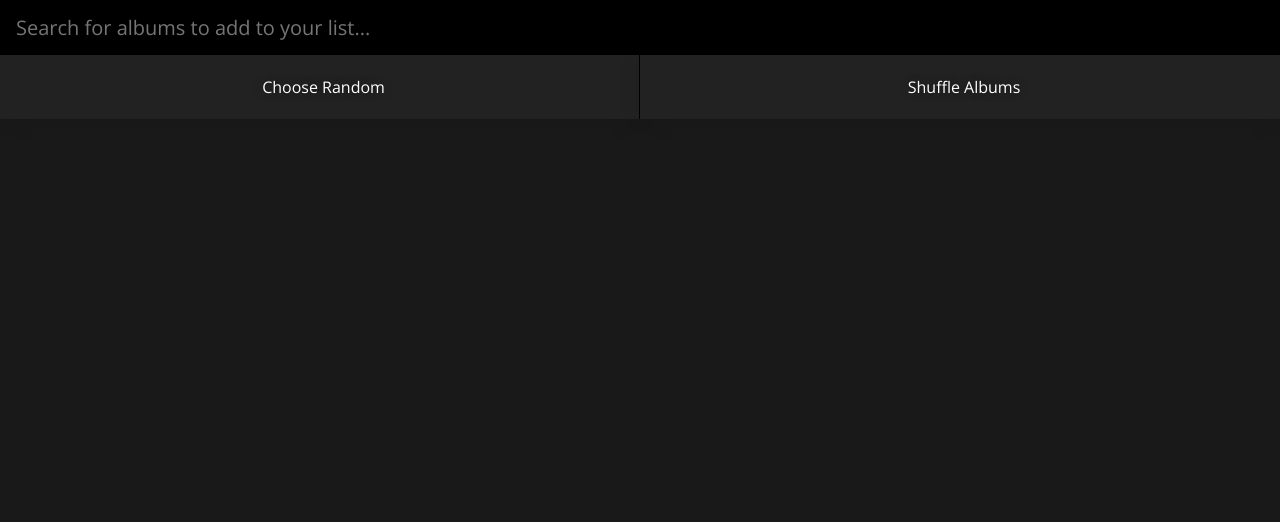
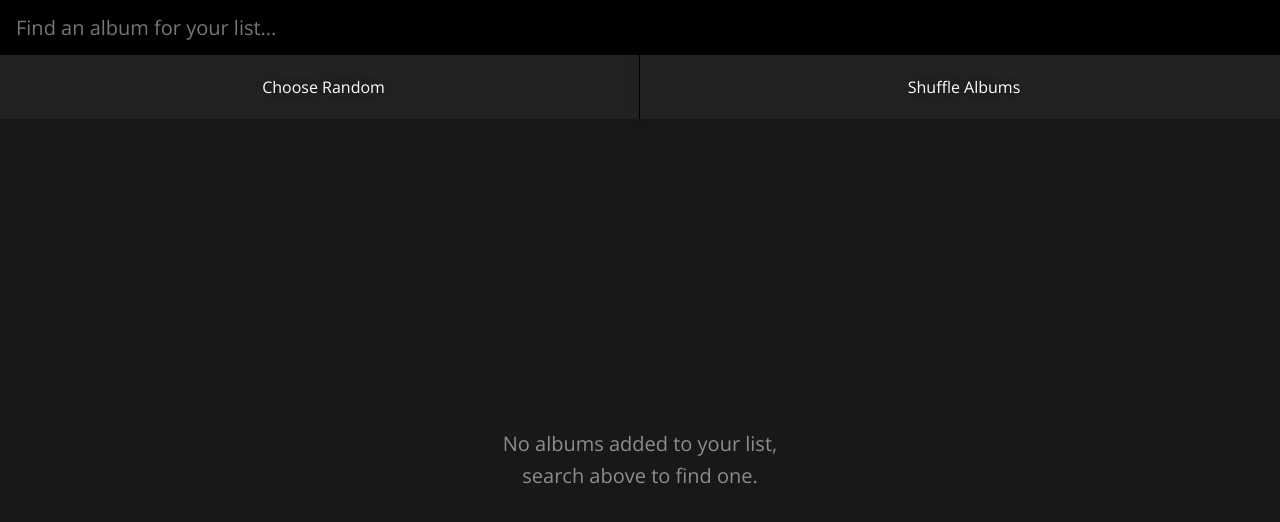
Before and after one commit to spykr/album-shuffle-app, a Next.js app: page / in a window 1280 px wide. Shown: the top 522 px of the page. Built offline with nearby package versions, Linux system fonts and the light colour scheme; some icons are missing.

Commit message:
Add loading and empty states for album list

```diff
--- a/src/components/AlbumGrid/AlbumGrid.js
+++ b/src/components/AlbumGrid/AlbumGrid.js
@@ -2,13 +2,24 @@ import React from "react";
 
 import Styled from "./AlbumGrid.styles";
 import Album from "./AlbumGridItem";
+import { Loader } from "@/components/ui";
 
-const AlbumGrid = ({ albums }) => {
+const AlbumGrid = ({ albums, loading }) => {
   return (
     <Styled.AlbumGrid>
-      {albums.map((album, i) => (
-        <Album key={album.url} album={album} index={i} />
-      ))}
+      {loading ? (
+        <Loader backgroundColor="transparent" />
+      ) : albums.length === 0 ? (
+        <Styled.EmptyListText>
+          No albums added to your list,
+          <br />
+          search above to find one.
+        </Styled.EmptyListText>
+      ) : (
+        albums.map((album, i) => (
+          <Album key={album.url} album={album} index={i} />
+        ))
+      )}
     </Styled.AlbumGrid>
   );
 };
--- a/src/components/AlbumGrid/AlbumGrid.styles.js
+++ b/src/components/AlbumGrid/AlbumGrid.styles.js
@@ -2,7 +2,9 @@ import styled from "styled-components";
 
 const AlbumGrid = styled.div`
   display: grid;
+  flex-grow: 1;
   grid-template-columns: repeat(2, 1fr);
+  position: relative;
 
   @media (min-width: 375px) {
     grid-template-columns: repeat(3, 1fr);
@@ -17,6 +19,22 @@ const AlbumGrid = styled.div`
   }
 `;
 
+const EmptyListText = styled.p`
+  box-sizing: border-box;
+  color: white;
+  font-size: 20px;
+  font-weight: 300;
+  line-height: 1.6;
+  margin: 0;
+  opacity: 0.5;
+  position: absolute;
+  text-align: center;
+  top: 50%;
+  transform: translateY(-50%);
+  width: 100%;
+`;
+
 export default {
   AlbumGrid,
+  EmptyListText,
 };
--- a/src/components/AlbumSearch/AlbumSearch.js
+++ b/src/components/AlbumSearch/AlbumSearch.js
@@ -46,7 +46,7 @@ const AlbumSearch = ({ albums, onSelectResult }) => {
   return (
     <Styled.AlbumSearch>
       <Styled.Input
-        placeholder="Search for albums to add to your list..."
+        placeholder="Find an album for your list..."
         onChange={e => setSearch(e.target.value)}
         value={search}
         typing={search !== ""}
--- a/src/containers/AlbumDetail.js
+++ b/src/containers/AlbumDetail.js
@@ -11,8 +11,8 @@ import { Button, Image, Loader } from "@/components/ui";
 
 const AlbumDetail = ({ index }) => {
   const router = useRouter();
-  const { albums, loadedAlbums, deleteAlbum } = useContext(AlbumsContext);
-  if (!loadedAlbums) {
+  const { albums, loadingAlbums, deleteAlbum } = useContext(AlbumsContext);
+  if (loadingAlbums) {
     return <Loader backgroundColor="transparent" />;
   }
 
--- a/src/containers/Home.js
+++ b/src/containers/Home.js
@@ -8,7 +8,9 @@ import AlbumGrid from "@/components/AlbumGrid";
 
 const Home = () => {
   const router = useRouter();
-  const { albums, addAlbum, shuffleAlbums } = useContext(AlbumsContext);
+  const { albums, loadingAlbums, addAlbum, shuffleAlbums } = useContext(
+    AlbumsContext,
+  );
 
   const goToRandomAlbum = () => {
     if (albums.length === 0) return;
@@ -33,7 +35,7 @@ const Home = () => {
           </Styled.Button>
         </Styled.ButtonContainer>
       </Styled.Header>
-      <AlbumGrid albums={albums} />
+      <AlbumGrid albums={albums} loading={loadingAlbums} />
     </>
   );
 };
--- a/src/pages/_app.js
+++ b/src/pages/_app.js
@@ -1,6 +1,6 @@
 import App from "next/app";
 import Head from "next/head";
-import React, { useEffect, useRef, useState } from "react";
+import React, { useEffect, useState } from "react";
 import shuffle from "lodash/shuffle";
 import { createGlobalStyle } from "styled-components";
 import normalize from "styled-normalize";
@@ -29,12 +29,14 @@ const GlobalStyle = createGlobalStyle`
     display: flex;
     flex-direction: column;
     height: 100%;
+    min-height: 100vh;
     width: 100%;
   }
 `;
 
 const MyComponent = ({ children }) => {
   const [albums, setAlbums] = useState([]);
+  const [loadingAlbums, setLoadingAlbums] = useState(true);
   const addAlbum = album => {
     setAlbums([album, ...albums]);
   };
@@ -45,14 +47,13 @@ const MyComponent = ({ children }) => {
     setAlbums(shuffle(albums));
   };
 
-  const loadedAlbums = useRef(false);
   useEffect(() => {
-    if (!loadedAlbums.current) {
+    if (loadingAlbums) {
       const savedAlbums = JSON.parse(localStorage.getItem("albums"));
       if (savedAlbums) {
         setAlbums(savedAlbums);
       }
-      loadedAlbums.current = true;
+      setLoadingAlbums(false);
     } else {
       localStorage.setItem("albums", JSON.stringify(albums));
     }
@@ -62,7 +63,7 @@ const MyComponent = ({ children }) => {
     <AlbumsContext.Provider
       value={{
         albums,
-        loadedAlbums: loadedAlbums.current,
+        loadingAlbums,
         addAlbum,
         deleteAlbum,
         shuffleAlbums,
```
